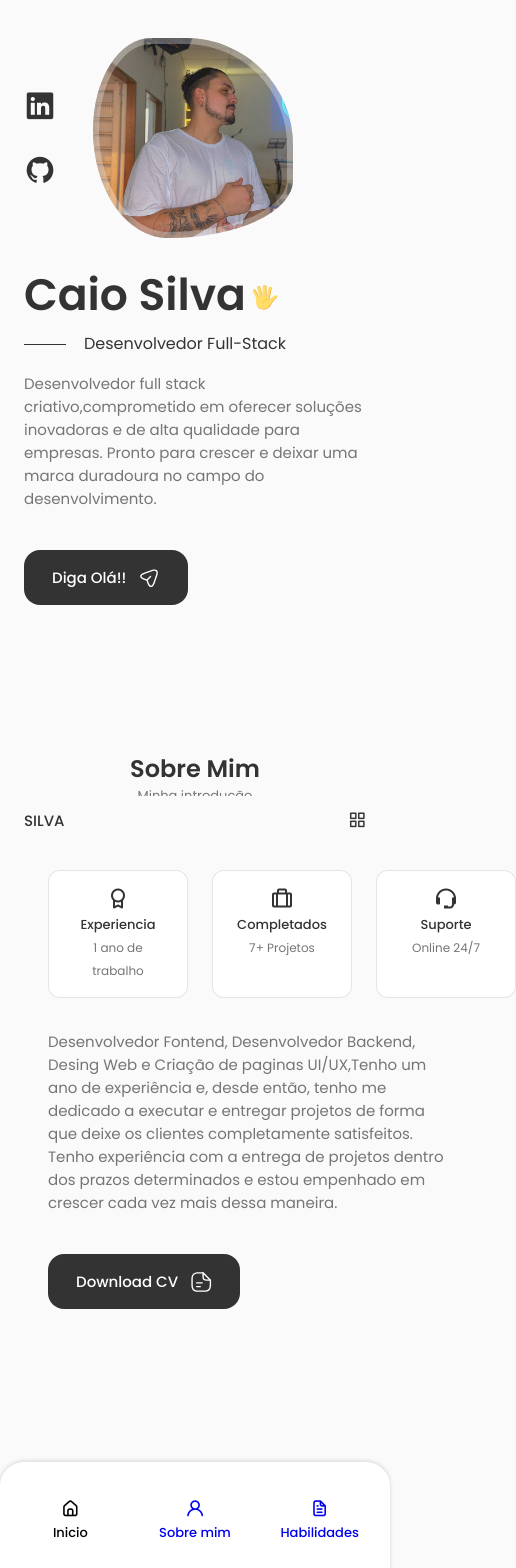
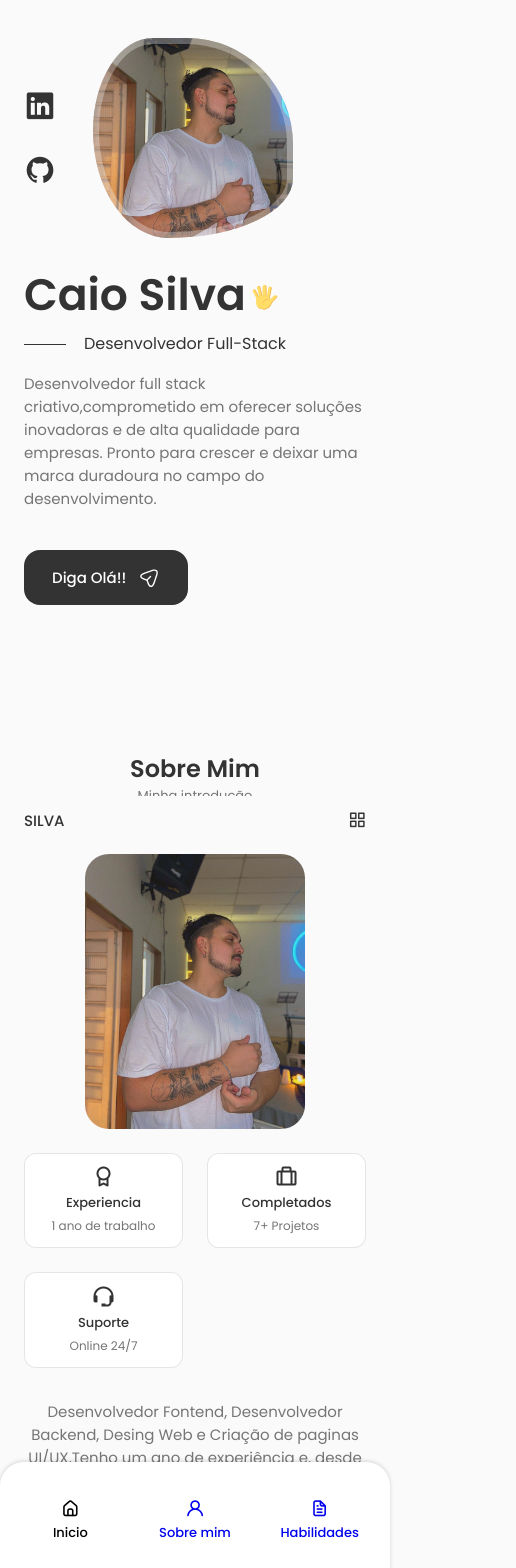
Before and after one commit to CaioSC01/Meu__Portifolio, a React (Create React App) app: page / in a window 390 px wide. Shown: the top 1568 px of the page, 516 px wide, since content can reach past the window. Before the commit the page ends 1373 px from the top, so only its background shows below. Built offline with nearby package versions, Linux system fonts and the light colour scheme.

Commit message:
Responsividae na pagina sobre mim

```diff
--- a/src/App.css
+++ b/src/App.css
@@ -179,8 +179,16 @@
 }
 
 @media screen and (max-width:768px) {
+	body {
+		margin: 0 0 var(--header-height) 0;
+	}
+
 	.section {
 		padding: 2rem 0 4rem;
+	}
+
+	.section__subtitulo {
+		margin-bottom: var(--mb-3);
 	}
 }
 
--- a/src/components/About/About.css
+++ b/src/components/About/About.css
@@ -43,3 +43,49 @@
 	padding: 0 4rem 0 0;
 	margin-bottom: var(--mb-2-5);
 }
+
+/*======== RESPONSIVIDADE OARA A PAGINA SOBRE MIM ========*/
+@media screen and (max-width:992px) {
+	.about__container {
+		grid-template-columns: 1fr;
+		row-gap: 2.5rem;
+	}
+
+	.about__img {
+		width: 220px;
+
+	}
+
+	.about__box {
+		padding: 0.7rem 0.5rem;
+	}
+
+	.about__data {
+		text-align: center;
+	}
+
+	.about__info {
+		justify-content: center;
+	}
+
+	.about__description {
+		padding: 0 5rem;
+		margin-bottom: 2rem;
+	}
+}
+
+@media screen and (max-width:576px) {
+	.about__info {
+		grid-template-columns: repeat(3, 2fr);
+	}
+
+	.about__description {
+		padding: 0;
+	}
+}
+
+@media screen and (max-width:390px) {
+	.about__info {
+		grid-template-columns: repeat(2, 1fr);
+	}
+}
```
